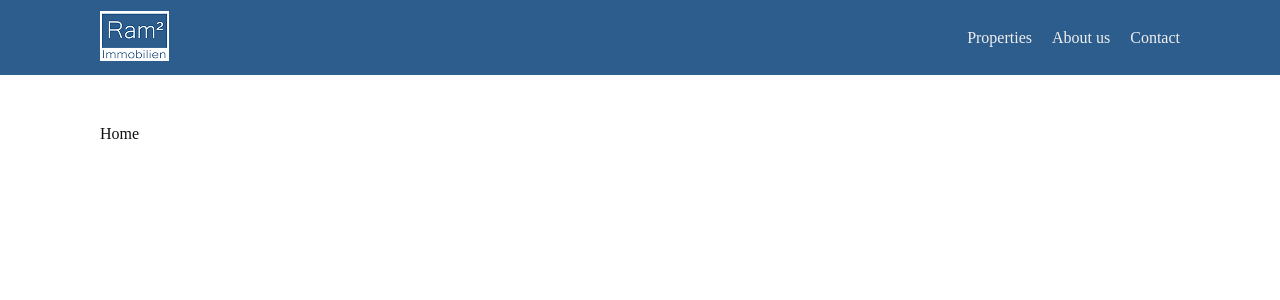
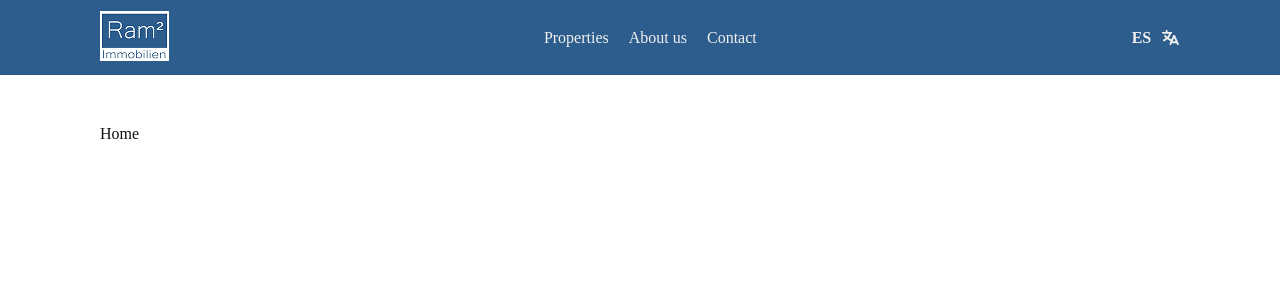
Before and after one commit to ram2-immobilien/ram2-web, a Next.js app: page / in a window 1280 px wide. Shown: the top 300 px of the page. Built offline with nearby package versions, Linux system fonts and the light colour scheme.

Commit message:
Incluido soporte para icons de FontAwesome

```diff
--- a/components/Navbar/Navbar.css
+++ b/components/Navbar/Navbar.css
@@ -22,4 +22,16 @@
             font-weight: 600;
         }
     }
+
+    .navbar-language-toggle {
+        display: flex;
+        gap: 10px;
+        align-items: center;
+        color: #F0F0F0;
+        font-weight: 600;
+
+        .navbar-language-toggle-icon {
+            font-size: 15px;
+        }
+    }
 }
--- a/components/Navbar/Navbar.tsx
+++ b/components/Navbar/Navbar.tsx
@@ -4,6 +4,8 @@ import { usePathname } from "next/navigation";
 
 import Image from "next/image";
 import Link from "next/link";
+import { FontAwesomeIcon } from "@fortawesome/react-fontawesome";
+import { faLanguage } from "@fortawesome/free-solid-svg-icons";
 
 import "./Navbar.css"
 
@@ -39,6 +41,10 @@ export default function Navbar() {
                     Contact
                 </Link>
             </div>
+            <div className="navbar-language-toggle">
+                <p>ES</p>
+                <FontAwesomeIcon className="navbar-language-toggle-icon" icon={faLanguage}/>
+            </div>
         </div>
     );
 }
--- a/package.json
+++ b/package.json
@@ -9,6 +9,11 @@
     "lint": "eslint"
   },
   "dependencies": {
+    "@fortawesome/fontawesome-svg-core": "^7.2.0",
+    "@fortawesome/free-brands-svg-icons": "^7.2.0",
+    "@fortawesome/free-regular-svg-icons": "^7.2.0",
+    "@fortawesome/free-solid-svg-icons": "^7.2.0",
+    "@fortawesome/react-fontawesome": "^3.2.0",
     "@vercel/analytics": "^1.6.1",
     "@vercel/speed-insights": "^1.3.1",
     "next": "16.1.6",
```
